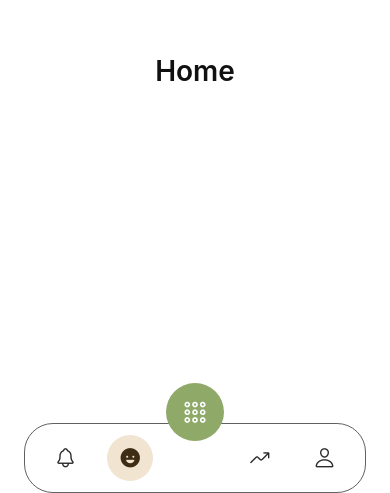
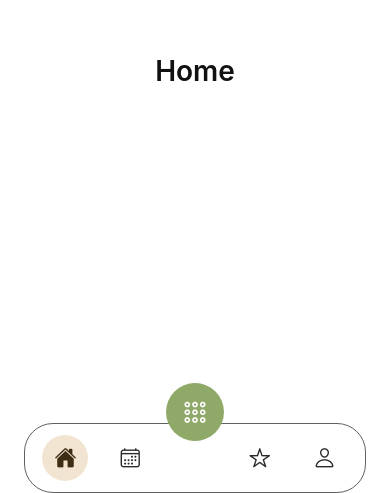
Before and after one commit to gonzen2310/flexr, a React Native app: screen / in a window 390 px wide. Shown: the part 351-844 px from the top of the page. Built offline with nearby package versions, Linux system fonts and the light colour scheme.

Commit message:
feature: bottom bar nav icons changed

```diff
--- a/src/navigation/TabNavigator.tsx
+++ b/src/navigation/TabNavigator.tsx
@@ -41,10 +41,10 @@ const FAB_LABELS = ['New', 'Add', 'Create', 'Start', 'Track'];
 type IoniconName = React.ComponentProps<typeof Ionicons>['name'];
 
 const TAB_ICONS: Record<string, { active: IoniconName; inactive: IoniconName }> = {
-  History:  { active: 'notifications', inactive: 'notifications-outline' },
-  Home:     { active: 'happy',         inactive: 'happy-outline' },
+  Home:     { active: 'home',          inactive: 'home-outline' },
+  History:  { active: 'calendar',      inactive: 'calendar-outline' },
   New:      { active: 'apps',          inactive: 'apps-outline' },
-  Routines: { active: 'trending-up',   inactive: 'trending-up-outline' },
+  Routines: { active: 'star',          inactive: 'star-outline' },
   Profile:  { active: 'person',        inactive: 'person-outline' },
 };
 
@@ -141,8 +141,8 @@ export function TabNavigator() {
       screenOptions={{ headerShown: false }}
       initialRouteName="Home"
     >
+      <Tab.Screen name="Home"     component={HomeScreen} />
       <Tab.Screen name="History"  component={HistoryScreen} />
-      <Tab.Screen name="Home"     component={HomeScreen} />
       <Tab.Screen name="New"      component={NewScreen} />
       <Tab.Screen name="Routines" component={RoutinesScreen} />
       <Tab.Screen name="Profile"  component={ProfileScreen} />
```
